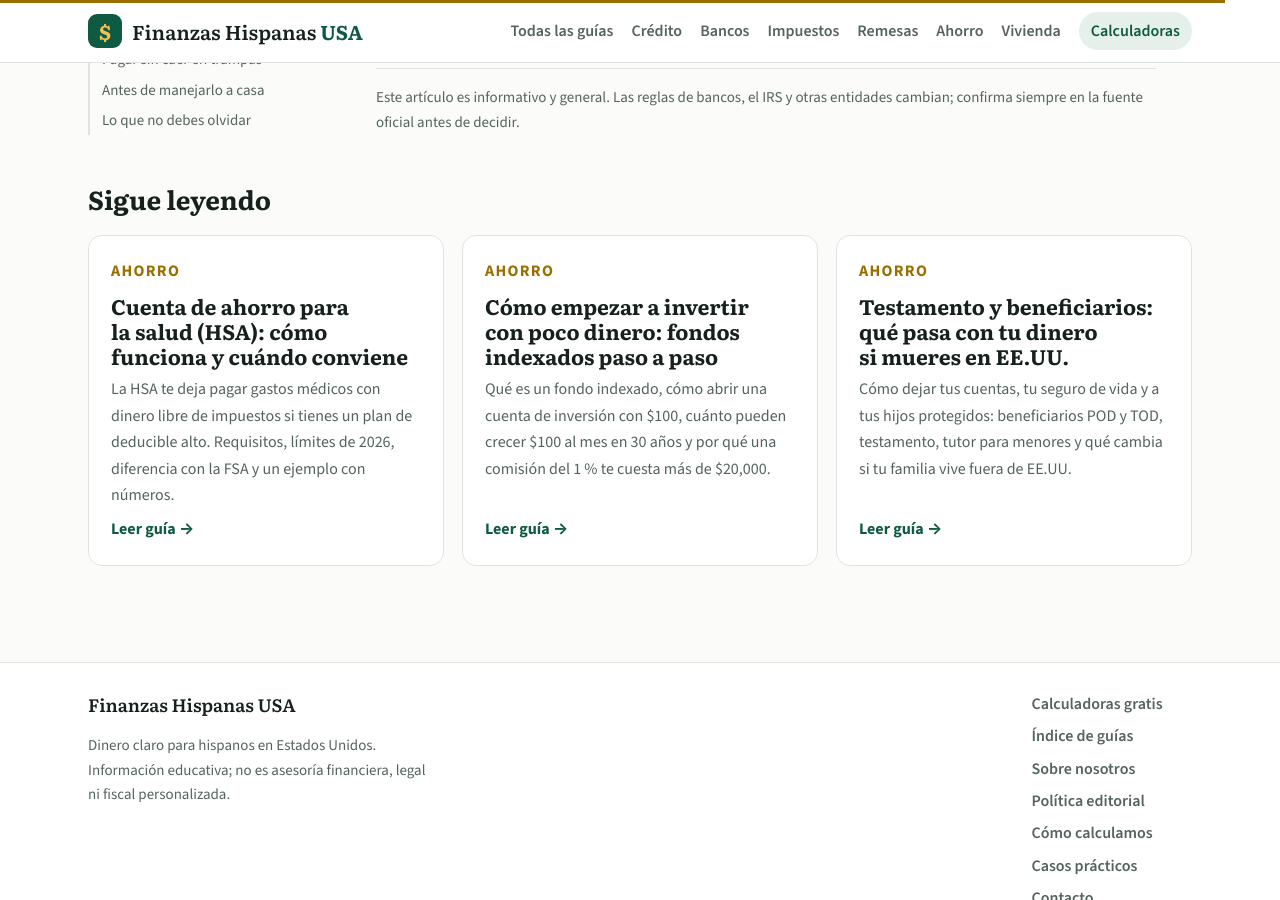
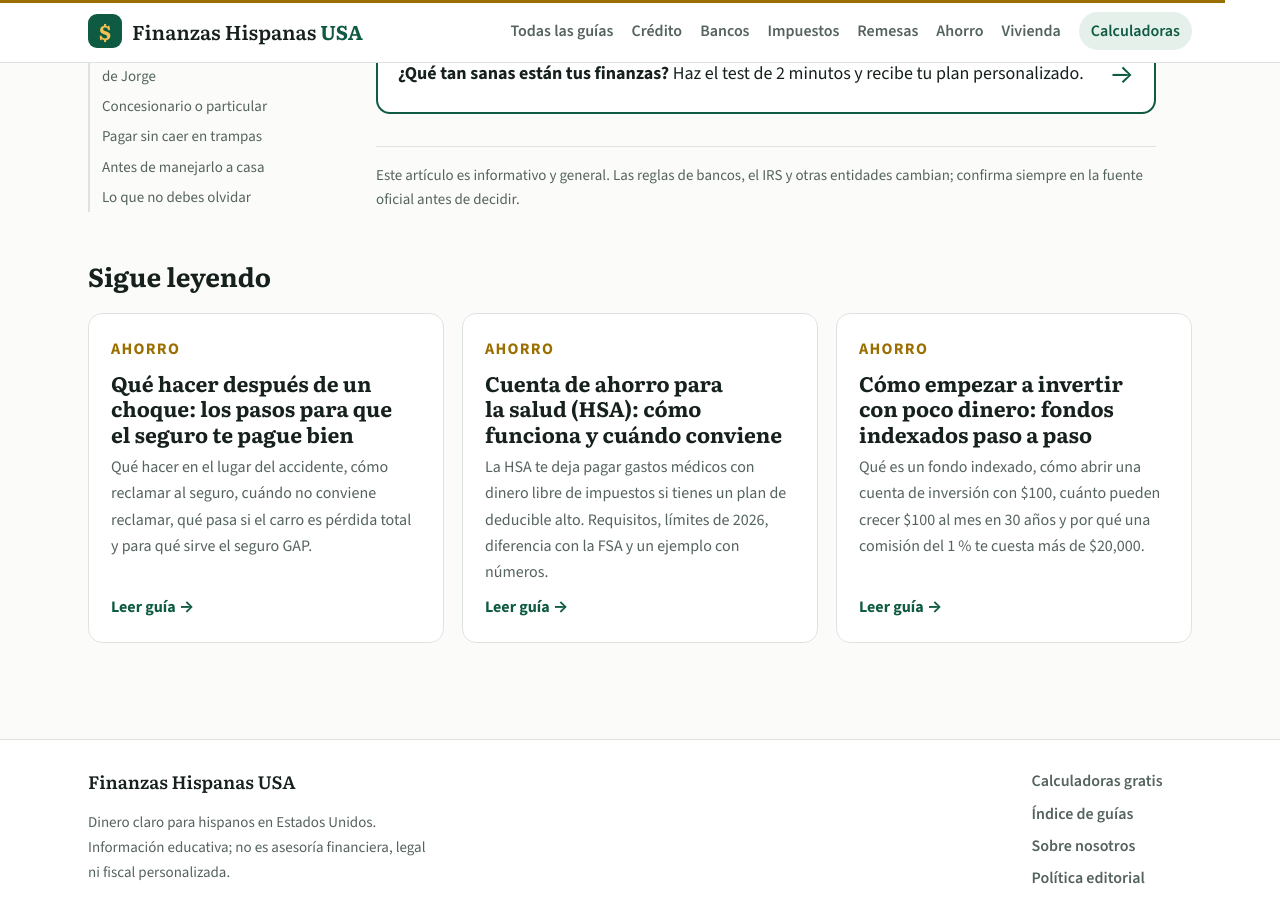
Before and after one commit to AnthonyHenriquezLuciano/finanzashispanasusa, a Jekyll site: the page built from _posts/2026-10-31-como-comprar-un-carro-usado-sin-que-te-enganen.md, in a window 1280 px wide and 900 px high, scrolled down 5840 px. Built offline with Jekyll 4.4.1, drawn with Linux system fonts in a browser that asks for light colours; part of the change alters nothing that is shown; some of the changed text lies outside the part shown.

Commit message:
Guía: qué hacer después de un choque + enlaces internos
Co-Authored-By: Claude Opus 5.5 <noreply@anthropic.com>
Claude-Session: https://claude.ai/code/session_018E8nodqmJommzDz9b1nwHg

```diff
--- a/_posts/2026-10-16-como-pagar-menos-en-el-seguro-de-carro-en-estados-unidos.md
+++ b/_posts/2026-10-16-como-pagar-menos-en-el-seguro-de-carro-en-estados-unidos.md
@@ -88,3 +88,5 @@ Conoce los mínimos de tu estado, compara al menos tres cotizaciones con los mis
 Para comparar cotizaciones de forma justa, pide **los mismos límites de responsabilidad, deducibles y coberturas**. Una prima inferior puede significar menos protección. La [NAIC explica los puntos que debes comparar](https://content.naic.org/consumer/auto-insurance.htm); comprueba también los mínimos obligatorios de tu estado, que no son uniformes en EE.UU.
 
 **Sigue leyendo:** si estás por cambiar de vehículo, mira [cómo comprar un carro usado sin sorpresas](/como-comprar-un-carro-usado-sin-que-te-enganen/).
+
+**Sigue leyendo:** si llegas a chocar, sigue [los pasos para que el seguro te pague bien](/que-hacer-despues-de-un-choque-seguro-y-reclamacion/).
--- a/_posts/2026-10-31-como-comprar-un-carro-usado-sin-que-te-enganen.md
+++ b/_posts/2026-10-31-como-comprar-un-carro-usado-sin-que-te-enganen.md
@@ -106,3 +106,5 @@ En algunos estados el impuesto sobre la venta en una compra a particular se paga
 ## Lo que no debes olvidar
 
 Un carro usado barato puede salir caro si no lo revisas. Lee la Guía del Comprador, busca el VIN en las fuentes gratuitas, págale a tu mecánico y suma impuestos y cargos antes de comparar precios. Y si vas a financiarlo, llega con tu préstamo aprobado.
+
+**Sigue leyendo:** si financias con poco enganche, revisa por qué el seguro GAP importa en [qué hacer después de un choque](/que-hacer-despues-de-un-choque-seguro-y-reclamacion/).
--- /dev/null
+++ b/_posts/2026-11-17-que-hacer-despues-de-un-choque-seguro-y-reclamacion.md
@@ -0,0 +1,85 @@
+---
+title: "Qué hacer después de un choque: los pasos para que el seguro te pague bien"
+description: "Qué hacer en el lugar del accidente, cómo reclamar al seguro, cuándo no conviene reclamar, qué pasa si el carro es pérdida total y para qué sirve el seguro GAP."
+date: 2026-11-17 07:00:00 -0400
+category: Ahorro
+herramienta: emergencia
+keywords: [que hacer despues de un choque, reclamacion seguro de carro, perdida total carro, seguro GAP, accidente de carro estados unidos]
+resumen:
+- "En el lugar: ponte a salvo, llama al 911 si hay heridos, intercambia datos del seguro y toma fotos de todo."
+- "Avisa a tu aseguradora pronto aunque no tengas la culpa; muchas pólizas exigen aviso rápido."
+- "Si el daño apenas supera tu deducible, **reclamar puede salir más caro** por el aumento de la prima."
+- "Si el carro es pérdida total y debes más de lo que vale, el **seguro GAP** cubre la diferencia."
+faq:
+- q: "¿Qué pasa si choco y no tengo licencia de EE.UU.?"
+  a: "Las consecuencias dependen del estado. Igual debes detenerte, ayudar a los heridos y dar tus datos; huir del lugar empeora mucho la situación legal. Habla con un abogado antes de dar declaraciones grabadas."
+- q: "¿Y si el otro conductor no tiene seguro?"
+  a: "Tu cobertura de conductor sin seguro (uninsured motorist) puede pagar tus gastos médicos y, en algunos estados, los daños del carro. Por eso conviene tenerla aunque no sea obligatoria."
+- q: "¿Debo aceptar la primera oferta del seguro?"
+  a: "No necesariamente. Puedes pedir el detalle del cálculo, mostrar anuncios de carros similares en tu zona y negociar. Si hay lesiones graves, consulta a un abogado antes de firmar un acuerdo."
+- q: "¿Cuánto tiempo tengo para reclamar?"
+  a: "Tu póliza fija el plazo para avisar a tu aseguradora, y cada estado tiene un plazo legal para demandar por daños o lesiones. Avisa cuanto antes y no lo dejes pasar."
+---
+Después de un choque, lo que hagas en las primeras horas decide cuánto te paga el seguro. **Ponte a salvo, llama a la policía si hay heridos o daños importantes, intercambia los datos del seguro con el otro conductor, toma fotos de todo y avisa a tu aseguradora el mismo día.** No admitas culpa en el lugar ni firmes nada que no entiendas.
+
+## En el lugar del accidente
+
+1. **Seguridad primero:** enciende las luces intermitentes y, si se puede, mueve los carros fuera del tráfico.
+2. **Llama al 911** si hay heridos, si alguien parece borracho o si el otro conductor se va. En muchos estados debes reportar a la policía los choques con heridos o daños por encima de cierto monto.
+3. **Intercambia datos:** nombre, teléfono, licencia, placa, compañía de seguros y número de póliza.
+4. **Toma fotos:** los dos carros desde varios ángulos, las placas, la calle, las señales y cualquier herida visible.
+5. **Busca testigos** y anota su teléfono.
+6. **No digas "fue mi culpa".** Describe los hechos y deja que las aseguradoras decidan.
+
+## Cómo reclamar al seguro
+
+- **Si el otro tiene la culpa**, reclamas a su seguro de responsabilidad civil. También puedes usar tu cobertura de choque (collision) para reparar más rápido; tu aseguradora luego le cobra a la otra.
+- **Si la culpa es tuya**, tu cobertura de choque paga tu carro menos el deducible, y tu responsabilidad civil paga los daños del otro.
+- **Si te lesionaste**, ve al médico aunque te sientas bien: algunas lesiones aparecen días después y sin registro médico es difícil reclamarlas.
+
+Guarda un registro de cada llamada: fecha, nombre de quien te atendió y número de reclamación.
+
+## Cuándo no conviene reclamar
+
+Teresa raspó una columna en un estacionamiento. El taller cotiza **$1,800** y su deducible es de **$1,000**. Si reclama, el seguro le paga $800, pero su aseguradora le avisa que un choque con culpa puede subir su prima unos **$30 al mes durante tres años**.
+
+| | Reclamar | Pagar de su bolsillo |
+|---|---|---|
+| Pago del seguro | $800 | $0 |
+| Lo que Teresa pone para la reparación | $1,000 | $1,800 |
+| Aumento de la prima en 3 años | $1,080 | $0 |
+| **Costo total para Teresa** | **$2,080** | **$1,800** |
+
+Reclamar le costaría **$280 más**. Si no hay heridos ni otro carro involucrado y el daño es cercano al deducible, a veces es mejor pagar de tu bolsillo. Por eso conviene tener un [fondo de emergencia](/fondo-de-emergencia-cuanto-ahorrar-y-donde-guardarlo/) que cubra al menos tu deducible.
+
+## Pérdida total: el caso de Javier
+
+Cuando reparar cuesta más que una parte del valor del carro, la aseguradora lo declara **pérdida total** y te paga su **valor real en efectivo** (lo que valía justo antes del choque), menos el deducible.
+
+| | Sin seguro GAP | Con seguro GAP |
+|---|---|---|
+| Valor real del carro | $14,000 | $14,000 |
+| Deducible | −$500 | −$500 |
+| Pago del seguro al banco | $13,500 | $13,500 |
+| Saldo del préstamo | $17,500 | $17,500 |
+| **Javier sigue debiendo** | **$4,000** | **$0** (el GAP cubre la diferencia; algunas pólizas también el deducible) |
+
+Javier financió con poco enganche y a un plazo largo, así que debía más de lo que valía el carro. Sin GAP, tendría que seguir pagando $4,000 por un carro que ya no tiene. El seguro GAP suele ser más barato si lo compras con tu aseguradora que en el concesionario; lo comentamos en [cómo financiar un carro](/como-financiar-un-carro-en-estados-unidos/).
+
+Si no estás de acuerdo con el valor que te ofrecen, junta anuncios de carros del mismo año, modelo y millaje en tu zona y pide que lo revisen.
+
+## Coberturas que importan en un choque
+
+| Cobertura | Qué paga |
+|---|---|
+| Responsabilidad civil | Daños y lesiones que causas a otros |
+| Choque (collision) | Tu carro, sin importar la culpa, menos el deducible |
+| Conductor sin seguro | Tus lesiones (y a veces tu carro) si el culpable no tiene seguro |
+| Gastos médicos o PIP | Tus gastos médicos y los de tus pasajeros |
+| Carro de alquiler | Un carro mientras reparan el tuyo |
+
+Revisa tu póliza hoy, antes de necesitarla. Si quieres bajar la prima sin quedarte corto, sigue los consejos de [cómo pagar menos en el seguro de carro](/como-pagar-menos-en-el-seguro-de-carro-en-estados-unidos/).
+
+## Si te llaman abogados o "gestores"
+
+Después de un choque es común recibir llamadas de personas que ofrecen tramitar tu caso. Desconfía de quien te contacta sin que lo busques. Si hay lesiones graves, busca tú mismo un abogado con licencia en tu estado; muchos cobran solo si ganas el caso. Para dudas sobre tu aseguradora, el departamento de seguros de tu estado recibe quejas gratis; la [NAIC](https://content.naic.org/state-insurance-departments) tiene la lista.
```
